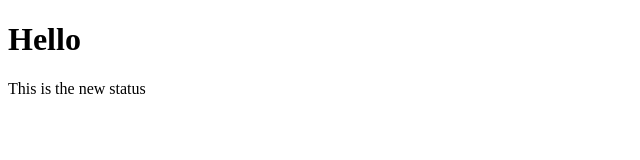
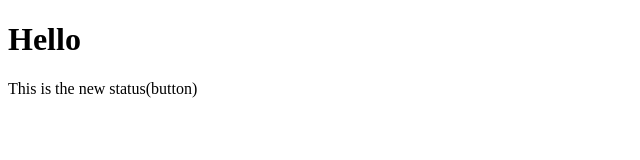
Before and after one commit to Yashwanth76765/local, a plain HTML site: page index.html in a window 1280 px wide. Shown: the full height of the page, 0-640 px from the left. Drawn offline with Linux system fonts and the light colour scheme.

```diff
--- a/index.html
+++ b/index.html
@@ -7,7 +7,7 @@
 </head>
 <body>
     <h1>Hello</h1>
-    <p>This is the new status
+    <p>This is the new status(button)
 
     </p>
 </body>
```
